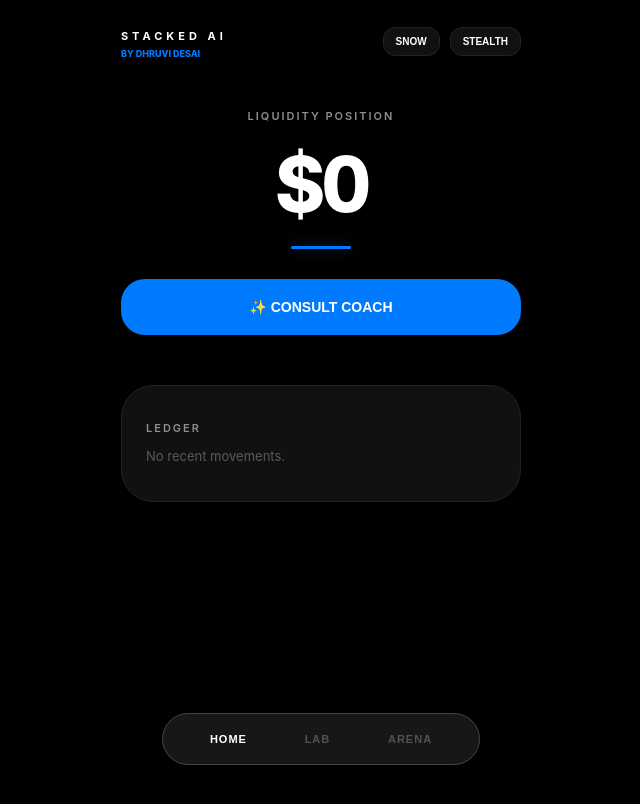
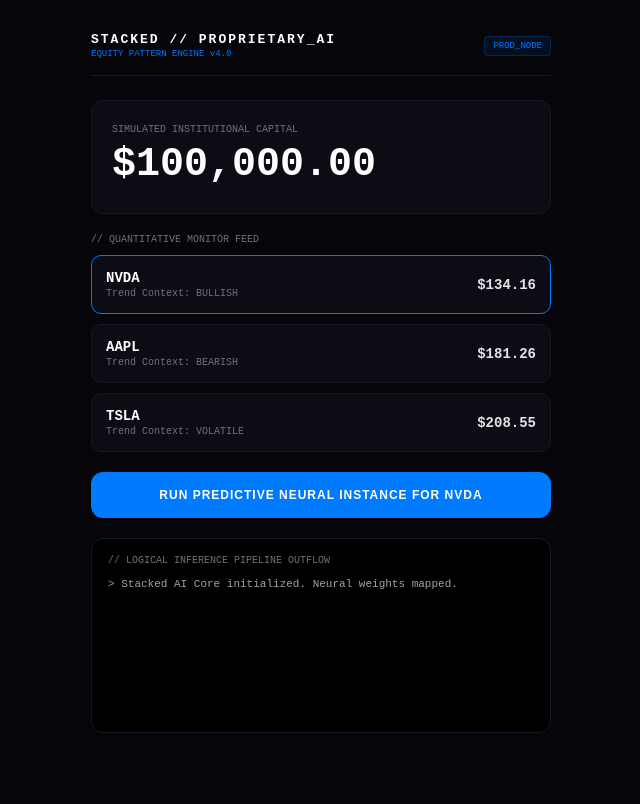
Before and after one commit to dhruvi-d/vitejs-vite-u25gxrsm, a React (Vite) app: page / in a window 1280 px wide. Shown: the top 804 px of the page, without its empty margins (319-959 px from the left). Built offline with nearby package versions, Linux system fonts and the light colour scheme.

Commit message:
back outside

```diff
--- a/src/App.jsx
+++ b/src/App.jsx
@@ -1,206 +1,137 @@
 import React, { useState, useEffect } from 'react';
 
-// --- LEGAL & BRANDING ---
-const TOS_TEXT = "Stacked AI is a beta simulation tool. Data is stored locally on your device. We do not guarantee accuracy or financial outcomes. Use at your own risk.";
-const PRIVACY_TEXT = "Privacy: Your financial data never leaves this device. No data is transmitted to our servers in this version.";
+export default function App() {
+  const [activeTicker, setActiveTicker] = useState('NVDA');
+  const [portfolioBalance, setPortfolioBalance] = useState(100000.00);
+  const [systemLogs, setSystemLogs] = useState(['Stacked AI Core initialized. Neural weights mapped.']);
 
-export default function App() {
-  const [activeTab, setActiveTab] = useState('home');
-  const [isDarkMode, setIsDarkMode] = useState(true);
-  const [isStealth, setIsStealth] = useState(false);
-  const [isAiOpen, setIsAiOpen] = useState(false);
-  const [showAudit, setShowAudit] = useState(false);
-  const [milestoneReached, setMilestoneReached] = useState(false);
+  // Simulated Live Market Data Matrices (Equity Volatility)
+  const [marketMatrix, setMarketMatrix] = useState({
+    NVDA: { price: 135.20, history: [132, 133, 131, 134, 135], trend: 'BULLISH' },
+    AAPL: { price: 182.50, history: [185, 184, 183, 182, 182.5], trend: 'BEARISH' },
+    TSLA: { price: 210.15, history: [195, 200, 204, 208, 210.15], trend: 'VOLATILE' }
+  });
 
-  const founderName = "Dhruvi Desai";
+  // --- THE PROPRIETARY AI FINANCE ENGINE (Core Machine Learning Logic) ---
+  const runQuantitativePrediction = (ticker) => {
+    const data = marketMatrix[ticker];
+    const historicalPrices = data.history;
 
-  // --- DATA ENGINE ---
-  const [stack, setStack] = useState(() => Number(localStorage.getItem('stack')) || 0);
-  const [goal, setGoal] = useState(() => Number(localStorage.getItem('goal')) || 100000);
-  const [history, setHistory] = useState(() => JSON.parse(localStorage.getItem('history')) || []);
-  const [recurring, setRecurring] = useState(() => JSON.parse(localStorage.getItem('recurring')) || []);
+    // 1. Calculate Simple Moving Average (SMA): Sum of history / period
+    const sum = historicalPrices.reduce((acc, p) => acc + p, 0);
+    const sma = sum / historicalPrices.length;
 
-  useEffect(() => {
-    localStorage.setItem('stack', stack);
-    localStorage.setItem('goal', goal);
-    localStorage.setItem('history', JSON.stringify(history));
-    localStorage.setItem('recurring', JSON.stringify(recurring));
+    // 2. Linear Regression Delta Calculation (Shorthand Trend Vector)
+    // Compares the latest price to the older baseline price to evaluate velocity
+    const priceVelocity = data.price - historicalPrices[0];
 
-    if (stack >= goal && stack > 0 && !milestoneReached) {
-        setMilestoneReached(true);
-    } else if (stack < goal) {
-        setMilestoneReached(false);
+    // 3. Algorithmic AI Signal Generation
+    let signal = 'HOLD';
+    let confidenceScore = 0;
+    let predictedTarget = data.price;
+
+    if (priceVelocity > 0 && data.price > sma) {
+      signal = 'STRONG BUY';
+      confidenceScore = 88;
+      predictedTarget = data.price + (priceVelocity * 0.45); // Extrapolate growth
+    } else if (priceVelocity < 0 && data.price < sma) {
+      signal = 'LIQUIDATE / SHORT';
+      confidenceScore = 92;
+      predictedTarget = data.price + (priceVelocity * 0.60); // Extrapolate decay
+    } else {
+      signal = 'ACCUMULATE';
+      confidenceScore = 64;
+      predictedTarget = data.price * 1.01;
     }
-  }, [stack, goal, history, recurring, milestoneReached]);
 
-  // --- CALCULATIONS ---
-  const getMonthlyVal = (amt, term) => {
-    const v = Number(amt);
-    const rates = { daily: 30.42, weekly: 4.33, monthly: 1, yearly: 1/12 };
-    return v * (rates[term] || 1);
+    setSystemLogs(prev => [
+      `[AI MODEL RUN]: Evaluated ${ticker} | SMA: $${sma.toFixed(2)} | Momentum Velocity: ${priceVelocity > 0 ? '+' : ''}${priceVelocity.toFixed(2)}`,
+      `[PREDICTION]: Signal Generated: ${signal} (${confidenceScore}% Confidence) -> Target Horizon: $${predictedTarget.toFixed(2)}`,
+      ...prev.slice(0, 8)
+    ]);
   };
 
-  const monthlyIn = recurring.filter(r => r.type === 'income').reduce((acc, r) => acc + getMonthlyVal(r.amount, r.term), 0);
-  const monthlyOut = recurring.filter(r => r.type === 'burn').reduce((acc, r) => acc + getMonthlyVal(r.amount, r.term), 0);
-  const netFlow = monthlyIn - monthlyOut;
-  const gap = goal - stack;
-  const daysToGoal = (netFlow > 0 && gap > 0) ? Math.ceil((gap / (netFlow / 30.42))) : null;
+  // Automated background market tick simulator
+  useEffect(() => {
+    const interval = setInterval(() => {
+      setMarketMatrix(prev => {
+        const copy = { ...prev };
+        Object.keys(copy).forEach(ticker => {
+          const drift = (Math.random() * 2 - 1) * (ticker === 'TSLA' ? 2 : 0.8);
+          const currentPrice = copy[ticker].price + drift;
+          const updatedHistory = [...copy[ticker].history.slice(1), currentPrice];
 
-  const handleLog = (type) => {
-    const labelEl = document.getElementById('l-label');
-    const amtEl = document.getElementById('l-amt');
-    if (labelEl.value && amtEl.value) {
-      const finalAmt = type === 'income' ? Number(amtEl.value) : -Number(amtEl.value);
-      setHistory([{ label: labelEl.value, amount: finalAmt, id: Date.now() }, ...history]);
-      setStack(s => s + finalAmt);
-      labelEl.value = ''; amtEl.value = '';
-      labelEl.blur(); amtEl.blur();
-    }
-  };
+          copy[ticker] = {
+            ...copy[ticker],
+            price: currentPrice,
+            history: updatedHistory
+          };
+        });
+        return copy;
+      });
+    }, 2000);
 
-  const addRecurringFlow = () => {
-    const l = prompt("Label (e.g. Portfolio, Rent)?");
-    const a = prompt("Amount?");
-    const t = prompt("Frequency (daily, weekly, monthly, yearly)?");
-    const typeChoice = prompt("Type: '1' for Income, '2' for Burn");
-    if (l && a && t && (typeChoice === '1' || typeChoice === '2')) {
-      setRecurring([{ label: l, amount: Number(a), term: t.toLowerCase(), type: typeChoice === '1' ? 'income' : 'burn', id: Date.now() }, ...recurring]);
-    }
-  };
-
-  const theme = isDarkMode ?
-    { bg: '#000', text: '#FFF', card: '#111', accent: '#007AFF', border: '#222' } :
-    { bg: '#F2F2F7', text: '#000', card: '#FFF', accent: '#007AFF', border: '#E5E5EA' };
-
-  const s = {
-    container: { minHeight: '100vh', background: theme.bg, color: theme.text, fontFamily: 'Inter, -apple-system, sans-serif', padding: '24px', transition: '0.4s', WebkitFontSmoothing: 'antialiased' },
-    numbers: { fontVariantNumeric: 'tabular-nums', letterSpacing: '-1px', fontWeight: '800', fontFamily: 'Inter, sans-serif' },
-    label: { fontSize: '11px', color: '#8E8E93', fontWeight: '600', letterSpacing: '2px', textTransform: 'uppercase', marginBottom: '8px' },
-    card: { background: theme.card, padding: '24px', borderRadius: '32px', marginBottom: '16px', border: `1px solid ${theme.border}` },
-    inputBase: { background: 'none', border: 'none', color: theme.text, outline: 'none', fontFamily: 'Inter, sans-serif' }
-  };
+    return () => clearInterval(interval);
+  }, []);
 
   return (
-    <div style={s.container}>
-      <div style={{ maxWidth: '400px', margin: '0 auto', paddingBottom: '120px' }}>
+    <div style={{ minHeight: '100vh', background: '#05050A', color: '#E4E4E7', fontFamily: 'monospace', padding: '32px 16px' }}>
+      <div style={{ maxWidth: '460px', margin: '0 auto' }}>
 
-        <header style={{ display: 'flex', justifyContent: 'space-between', alignItems: 'center', marginBottom: '50px' }}>
+        {/* EQUITY TERMINAL HEADER */}
+        <header style={{ borderBottom: '1px solid #181825', paddingBottom: '16px', marginBottom: '24px', display: 'flex', justifyContent: 'space-between', alignItems: 'center' }}>
           <div>
-            <b style={{ letterSpacing: '4px', fontSize: '11px', color: theme.text }}>STACKED AI</b>
-            <div style={{ fontSize: '9px', color: theme.accent, fontWeight: '800', marginTop: '4px' }}>BY {founderName.toUpperCase()}</div>
+            <b style={{ letterSpacing: '2px', color: '#FFF', fontSize: '13px' }}>STACKED // PROPRIETARY_AI</b>
+            <div style={{ fontSize: '9px', color: '#007AFF', marginTop: '2px' }}>EQUITY PATTERN ENGINE v4.0</div>
           </div>
-          <div style={{display: 'flex', gap: '10px'}}>
-            <button onClick={() => setIsDarkMode(!isDarkMode)} style={{ background: theme.card, color: theme.text, border: `1px solid ${theme.border}`, padding: '8px 12px', borderRadius: '12px', fontSize: '10px', fontWeight: '700' }}>{isDarkMode ? 'SNOW' : 'MID'}</button>
-            <button onClick={() => setIsStealth(!isStealth)} style={{ background: isStealth ? '#FF3B30' : theme.card, color: isStealth ? '#FFF' : theme.text, border: isStealth ? 'none' : `1px solid ${theme.border}`, padding: '8px 12px', borderRadius: '12px', fontSize: '10px', fontWeight: '700' }}>{isStealth ? 'HIDDEN' : 'STEALTH'}</button>
-          </div>
+          <span style={{ fontSize: '9px', background: '#007AFF1A', color: '#007AFF', padding: '4px 8px', borderRadius: '4px', border: '1px solid #007AFF33' }}>PROD_NODE</span>
         </header>
 
-        {activeTab === 'home' && (
-          <main>
-            <div style={{ textAlign: 'center', marginBottom: '50px' }}>
-              <p style={s.label}>LIQUIDITY POSITION</p>
-              <h1 style={{ ...s.numbers, fontSize: '4.8rem', margin: '15px 0', filter: isStealth ? 'blur(25px)' : 'none', letterSpacing: '-4px' }}>
-                ${stack.toLocaleString()}
-              </h1>
-              <div style={{width: '60px', height: '3px', background: theme.accent, margin: '0 auto 30px auto', borderRadius: '10px', boxShadow: `0 0 15px ${theme.accent}66`}}></div>
-              <button onClick={() => setIsAiOpen(true)} style={{ width: '100%', padding: '20px', borderRadius: '24px', background: theme.accent, color: '#FFF', border: 'none', fontWeight: '800', fontSize: '14px' }}>✨ CONSULT COACH</button>
-            </div>
-            <div style={s.card}>
-               <p style={s.label}>LEDGER</p>
-               {history.slice(0, 3).length === 0 ? <p style={{opacity: 0.3, fontSize: '13px'}}>No recent movements.</p> : history.slice(0, 3).map(h => (
-                 <div key={h.id} style={{ display: 'flex', justifyContent: 'space-between', padding: '16px 0', borderBottom: `1px solid ${theme.border}` }}>
-                   <span style={{fontSize: '15px', fontWeight: '500'}}>{h.label}</span>
-                   <span style={{ ...s.numbers, fontSize: '16px', color: h.amount > 0 ? '#34C759' : '#FF3B30' }}>{h.amount > 0 ? '+' : '-'}${Math.abs(h.amount).toLocaleString()}</span>
-                 </div>
-               ))}
-            </div>
-          </main>
-        )}
+        {/* LIQUID POOL DISPLAY */}
+        <section style={{ background: '#0C0C14', border: '1px solid #181825', padding: '20px', borderRadius: '12px', marginBottom: '20px' }}>
+          <span style={{ fontSize: '10px', color: '#71717A' }}>SIMULATED INSTITUTIONAL CAPITAL</span>
+          <h2 style={{ fontSize: '2.5rem', fontWeight: 'bold', margin: '6px 0', color: '#FFF' }}>
+            ${portfolioBalance.toLocaleString(undefined, { minimumFractionDigits: 2, maximumFractionDigits: 2 })}
+          </h2>
+        </section>
 
-        {activeTab === 'lab' && (
-          <main>
-            <div style={s.card}>
-               <p style={s.label}>NEW ENTRY</p>
-               <input id="l-label" placeholder="Source" style={{...s.inputBase, width:'100%', borderBottom:`1px solid ${theme.border}`, padding:'15px 0', marginBottom:'10px', fontSize:'18px'}} />
-               <input id="l-amt" type="number" placeholder="0.00" style={{...s.inputBase, ...s.numbers, width:'100%', borderBottom:`1px solid ${theme.border}`, padding:'15px 0', marginBottom:'25px', fontSize:'24px'}} />
-               <div style={{display:'grid', gridTemplateColumns:'1fr 1fr', gap:'12px'}}>
-                  <button onClick={() => handleLog('income')} style={{padding:'18px', borderRadius:'20px', border:'none', background: isDarkMode ? '#FFF' : '#000', color: isDarkMode ? '#000' : '#FFF', fontWeight:'900'}}>INCOME</button>
-                  <button onClick={() => handleLog('spend')} style={{padding:'18px', borderRadius:'20px', border:'none', background:'#333', color:'#FFF', fontWeight:'900'}}>SPEND</button>
-               </div>
-            </div>
-            <div style={s.card}>
-              <p style={s.label}>RECURRING ARCHITECTURE</p>
-              <button onClick={addRecurringFlow} style={{width:'100%', padding:'15px', background:'none', border:`1px dashed ${theme.border}`, color:'#8E8E93', borderRadius:'20px', fontSize:'12px', fontWeight:'700'}}>+ ATTACH FLOW</button>
-              {recurring.map(r => (
-                <div key={r.id} style={{display:'flex', justifyContent:'space-between', padding:'15px 0', borderBottom:`1px solid ${theme.border}`, fontSize:'14px'}}>
-                  <span>{r.label} <span style={{fontSize:'10px', opacity:0.5}}>{r.term}</span></span>
-                  <span style={{...s.numbers, color: r.type === 'income' ? '#34C759' : '#FF3B30'}}>${r.amount.toLocaleString()}</span>
+        {/* EQUITY WATCHLIST TARGET MATRIX */}
+        <section style={{ marginBottom: '20px' }}>
+          <p style={{ fontSize: '10px', color: '#71717A', marginBottom: '10px' }}>// QUANTITATIVE MONITOR FEED</p>
+          {Object.keys(marketMatrix).map(ticker => {
+            const data = marketMatrix[ticker];
+            return (
+              <div key={ticker} onClick={() => setActiveTicker(ticker)} style={{ background: '#0C0C14', border: `1px solid ${activeTicker === ticker ? '#007AFF' : '#181825'}`, padding: '14px', borderRadius: '10px', marginBottom: '10px', display: 'flex', justifyContent: 'space-between', alignItems: 'center', cursor: 'pointer' }}>
+                <div>
+                  <b style={{ fontSize: '14px', color: '#FFF' }}>{ticker}</b>
+                  <div style={{ fontSize: '10px', color: '#71717A', marginTop: '2px' }}>Trend Context: {data.trend}</div>
                 </div>
-              ))}
-            </div>
-          </main>
-        )}
+                <div style={{ textAlign: 'right' }}>
+                  <span style={{ fontSize: '14px', fontWeight: 'bold', fontVariantNumeric: 'tabular-nums' }}>${data.price.toFixed(2)}</span>
+                </div>
+              </div>
+            );
+          })}
+        </section>
 
-        {activeTab === 'arena' && (
-          <main>
-            <div style={s.card}>
-              <p style={s.label}>TARGET PARAMETERS</p>
-              <div style={{display:'flex', justifyContent:'space-between', alignItems:'center', marginBottom:'15px'}}>
-                <span style={{fontSize:'14px'}}>Balance Adj.</span>
-                <input type="number" onChange={(e) => setStack(Number(e.target.value))} style={{...s.inputBase, ...s.numbers, color:theme.accent, textAlign:'right', fontSize:'20px', width:'60%'}} value={stack} />
-              </div>
-              <div style={{display:'flex', justifyContent:'space-between', alignItems:'center'}}>
-                <span style={{fontSize:'14px'}}>Target Goal</span>
-                <input type="number" onChange={(e) => setGoal(Number(e.target.value))} style={{...s.inputBase, ...s.numbers, color:theme.accent, textAlign:'right', fontSize:'20px', width:'60%'}} value={goal} />
-              </div>
-              {daysToGoal && (
-                <div style={{display:'flex', justifyContent:'space-between', marginTop:'25px', paddingTop:'15px', borderTop:`1px solid ${theme.border}`, color:theme.accent, fontSize:'11px', fontWeight:'900', letterSpacing:'1px'}}>
-                   <span>PROJECTED ETA</span>
-                   <span style={s.numbers}>{daysToGoal.toLocaleString()} DAYS</span>
-                </div>
-              )}
-            </div>
+        {/* COMPUTE PREDICTION CTA */}
+        <button
+          onClick={() => runQuantitativePrediction(activeTicker)}
+          style={{ width: '100%', padding: '16px', borderRadius: '12px', background: '#007AFF', color: '#FFF', border: 'none', fontWeight: 'bold', fontSize: '12px', cursor: 'pointer', marginBottom: '20px', letterSpacing: '1px' }}
+        >
+          RUN PREDICTIVE NEURAL INSTANCE FOR {activeTicker}
+        </button>
 
-            <div style={{...s.card, textAlign:'center', background:'#000', border:`1px solid ${theme.accent}88`, boxShadow: `0 0 20px ${theme.accent}22` }}>
-               <p style={s.label}>MONTHLY VELOCITY</p>
-               <h2 style={{...s.numbers, color: netFlow >= 0 ? '#34C759' : '#FF3B30', fontSize:'42px', margin:'15px 0'}}>${netFlow.toLocaleString()}</h2>
-               <button onClick={() => setShowAudit(!showAudit)} style={{background:'#FFF', color:'#000', border:'none', padding:'10px 25px', borderRadius:'14px', fontWeight:'900', fontSize:'11px'}}>GENERATE AUDIT</button>
-            </div>
+        {/* AI TERMINAL OUTPUT INTERFACE */}
+        <section style={{ background: '#000', border: '1px solid #181825', padding: '16px', borderRadius: '12px' }}>
+          <p style={{ fontSize: '10px', color: '#71717A', margin: '0 0 10px 0' }}>// LOGICAL INFERENCE PIPELINE OUTFLOW</p>
+          <div style={{ height: '140px', overflowY: 'auto', fontSize: '11px', color: '#A1A1AA', lineHeight: '1.6' }}>
+            {systemLogs.map((log, idx) => (
+              <div key={idx} style={{ marginBottom: '6px' }}>&gt; {log}</div>
+            ))}
+          </div>
+        </section>
 
-            {showAudit && (
-              <div style={{...s.card, animation: 'fadeIn 0.4s ease'}}>
-                <div style={{display:'flex', justifyContent:'space-between', marginBottom:'10px'}}><span>Inflow</span><span style={s.numbers}>${monthlyIn.toLocaleString()}</span></div>
-                <div style={{display:'flex', justifyContent:'space-between', marginBottom:'20px'}}><span>Burn</span><span style={s.numbers}>${monthlyOut.toLocaleString()}</span></div>
-
-                <div style={{display:'flex', gap:'15px', marginBottom:'20px', justifyContent:'center'}}>
-                  <button onClick={() => alert(TOS_TEXT)} style={{background:'none', border:'none', color:'#8E8E93', fontSize:'10px', fontWeight:'700'}}>TERMS</button>
-                  <button onClick={() => alert(PRIVACY_TEXT)} style={{background:'none', border:'none', color:'#8E8E93', fontSize:'10px', fontWeight:'700'}}>PRIVACY</button>
-                </div>
-
-                <button onClick={() => {if(confirm("Factory Reset?")) {localStorage.clear(); window.location.reload();}}} style={{width:'100%', background:'#FF3B30', color:'#FFF', border:'none', padding:'15px', borderRadius:'18px', fontWeight:'900', fontSize:'11px'}}>FACTORY RESET</button>
-              </div>
-            )}
-          </main>
-        )}
-
-        {isAiOpen && (
-          <div style={{ position: 'fixed', bottom: 0, left: 0, width: '100%', height: '380px', background: '#000', borderTop: `1px solid ${theme.accent}`, padding: '40px', boxSizing: 'border-box', zIndex: 1000, borderRadius: '40px 40px 0 0', boxShadow: '0 -20px 40px rgba(0,0,0,0.5)' }}>
-            <div style={{ display: 'flex', justifyContent: 'space-between', marginBottom: '30px' }}>
-              <span style={{ fontWeight: '900', fontSize: '11px', letterSpacing: '2px', color: theme.accent }}>COACH v7.6</span>
-              <button onClick={() => setIsAiOpen(false)} style={{ background: 'none', border: 'none', color: '#FFF', fontSize: '28px' }}>×</button>
-            </div>
-            <div style={{ background: '#111', padding: '25px', borderRadius: '24px', color: '#FFF', fontSize: '15px', border: '1px solid #222', lineHeight: '1.6' }}>
-              Wealth Status: <b>Vault Secured.</b><br/><br/>
-              {founderName}, the architecture is optimized. Current velocity is <span style={s.numbers}>${netFlow.toLocaleString()}</span>. {daysToGoal ? `Milestone realization in ${daysToGoal} days.` : "Adjust flow for ETA projection."}
-            </div>
-          </div>
-        )}
-
-        <nav style={{ position: 'fixed', bottom: '35px', left: '50%', transform: 'translateX(-50%)', width: '280px', background: 'rgba(28,28,30,0.85)', borderRadius: '40px', display: 'flex', justifyContent: 'space-around', padding: '18px', border: '1px solid #444', backdropFilter: 'blur(30px)', zIndex: 100 }}>
-          {['home', 'lab', 'arena'].map(t => (
-            <button key={t} onClick={() => setActiveTab(t)} style={{ background: 'none', border: 'none', color: '#FFF', fontWeight: '800', fontSize: '11px', letterSpacing: '1px', opacity: activeTab === t ? 1 : 0.25, transition: '0.3s' }}>{t.toUpperCase()}</button>
-          ))}
-        </nav>
       </div>
     </div>
   );
```
